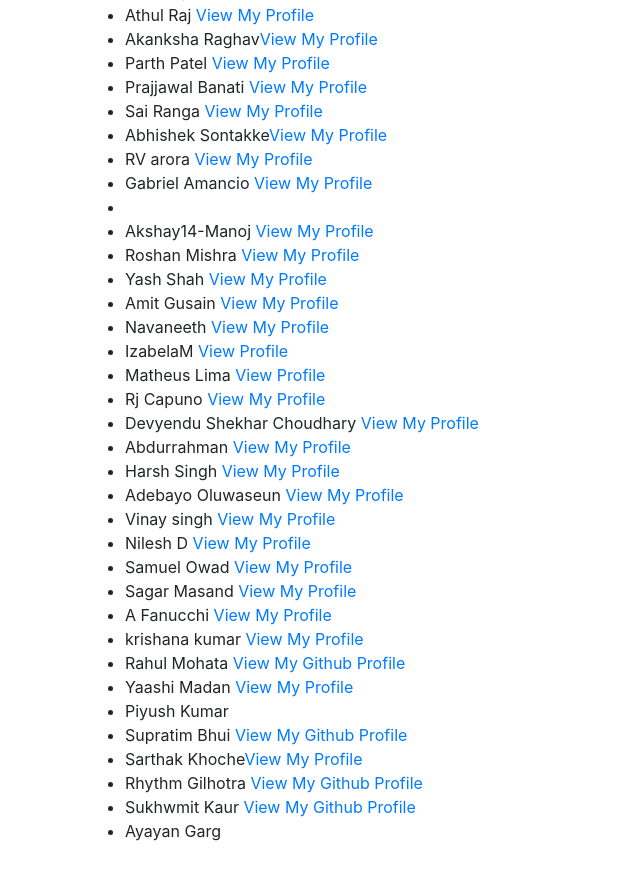
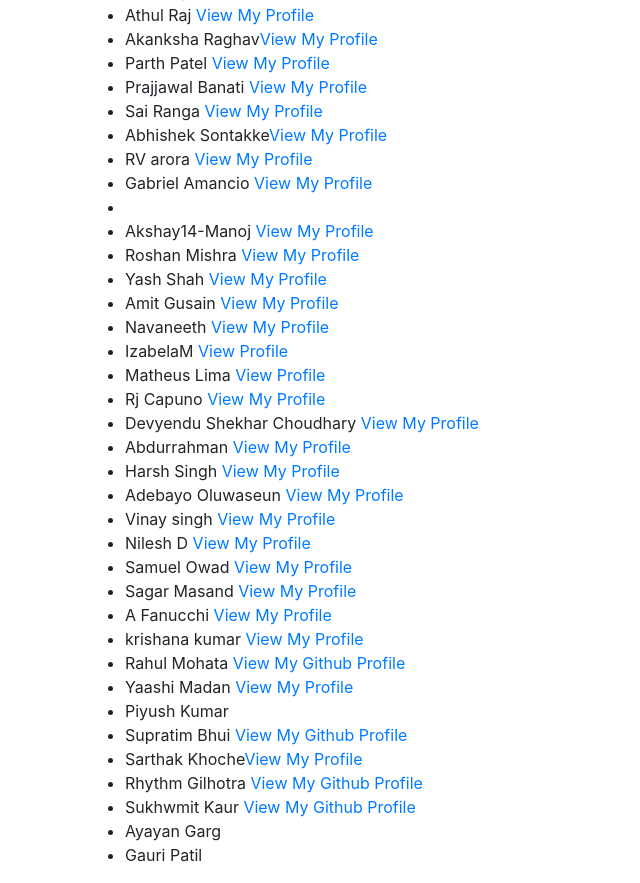
Before and after one commit to tusharulhare/HacktoberFest-2019, a plain HTML site: page index.html in a window 1280 px wide. Shown: the part 1110-1993 px from the top of the page, without its empty margins (0-640 px from the left). Before the commit the page ends 1969 px from the top, so only its background shows below. Drawn offline with nearby package versions, Linux system fonts and the light colour scheme.

Commit message:
Update index.html

```diff
--- a/index.html
+++ b/index.html
@@ -79,6 +79,7 @@
 		                <li>Rhythm Gilhotra <a href="https://github.com/RhythmGilhotra">View My Github Profile</a></li>
 		                <li>Sukhwmit Kaur <a href="https://github.com/sukhwmit12">View My Github Profile</a></li>
 		                <li>Ayayan Garg <a href="https://github.com/aaryangarg8"></a></li>
+		               <li>Gauri Patil<a href="https://github.com/gauripatil1310"></a></li>
               </ul>
             </div>
         </div>
```
